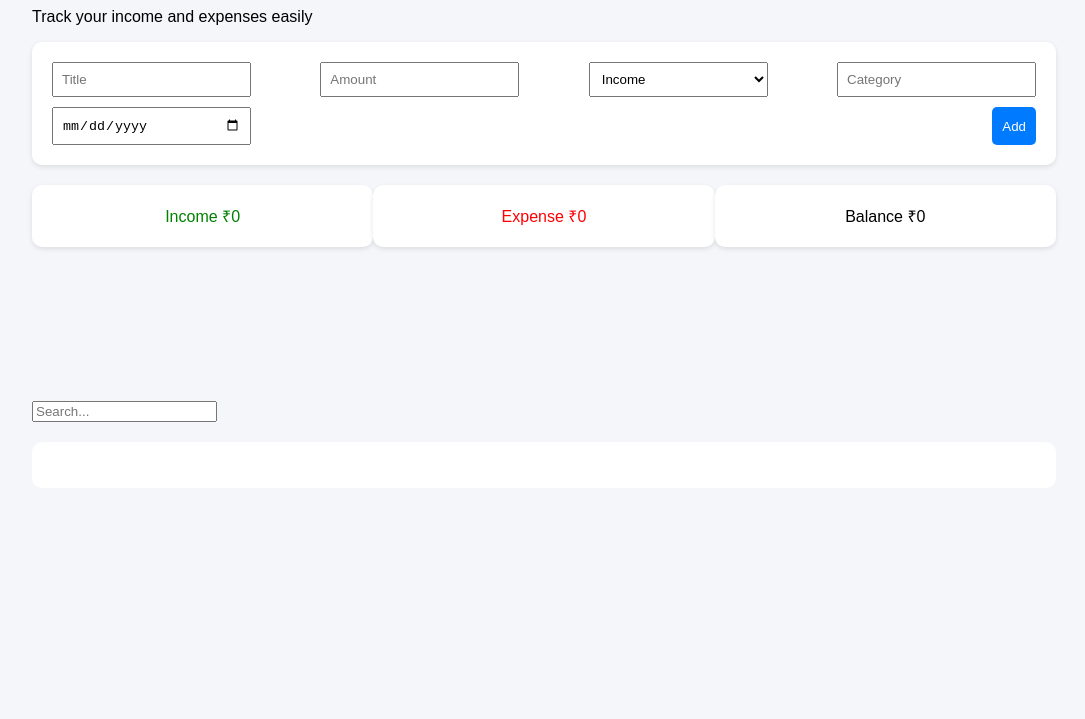
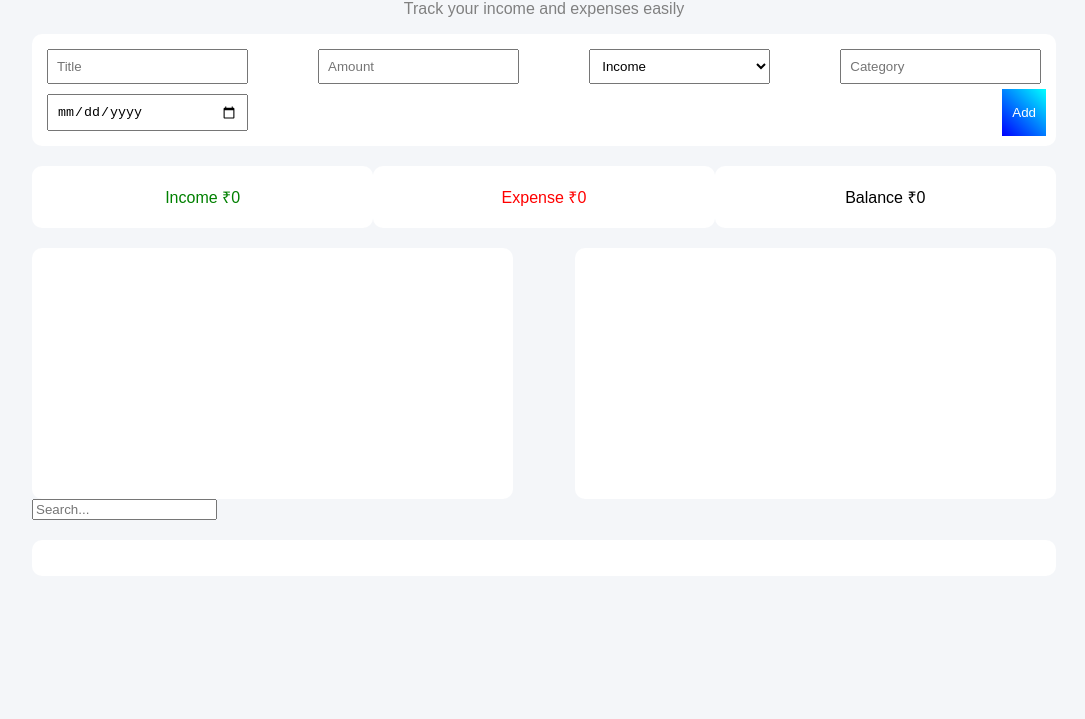
Before and after one commit to chaitanya07-ai/expense-tracker, a website: page views/index.html in a window 1280 px wide. Shown: the part 81-800 px from the top of the page, without its empty margins (96-1181 px from the left). Drawn offline with nearby package versions, Linux system fonts and the light colour scheme; no server answers.

Commit message:
Update style.css

```diff
--- a/public/css/style.css
+++ b/public/css/style.css
@@ -1,52 +1,49 @@
 body {
-  font-family: Arial, sans-serif;
+  font-family: Arial;
+  background: #f4f6f9;
   margin: 0;
-  background: #f4f6f9;
 }
 
 .container {
   width: 80%;
   margin: auto;
-  margin-top: 30px;
+  margin-top: 20px;
 }
 
 h1 {
   text-align: center;
-  color: #333;
+}
+
+.sub {
+  text-align: center;
+  color: gray;
 }
 
 /* form */
 form {
-  background: white;
-  padding: 15px;
-  border-radius: 10px;
-  box-shadow: 0px 2px 5px rgba(0,0,0,0.1);
   display: flex;
   flex-wrap: wrap;
   justify-content: space-between;
+  background: white;
+  padding: 10px;
+  border-radius: 10px;
 }
 
 form input, form select {
+  width: 18%;
   padding: 8px;
   margin: 5px;
-  width: 18%;
 }
 
 form button {
   padding: 10px;
-  margin: 5px;
-  background: #007bff;
+  background: linear-gradient(45deg, blue, cyan);
   color: white;
   border: none;
-  border-radius: 5px;
   cursor: pointer;
 }
 
-form button:hover {
-  background: #0056b3;
-}
-
-/* summary cards */
+/* cards */
 .summary {
   display: flex;
   justify-content: space-between;
@@ -54,48 +51,44 @@ form button:hover {
 }
 
 .card {
+  width: 30%;
+  padding: 20px;
   background: white;
-  padding: 20px;
-  width: 30%;
   text-align: center;
   border-radius: 10px;
-  box-shadow: 0px 2px 5px rgba(0,0,0,0.1);
 }
 
-.card h2 {
-  margin: 0;
+.income { color: green; }
+.expense { color: red; }
+
+/* charts */
+.charts {
+  display: flex;
+  justify-content: space-between;
+  margin-top: 20px;
+}
+
+canvas {
+  width: 45%;
+  background: white;
+  padding: 10px;
+  border-radius: 10px;
 }
 
 /* list */
 .list {
   margin-top: 20px;
   background: white;
-  padding: 15px;
+  padding: 10px;
   border-radius: 10px;
 }
 
-.list ul {
-  list-style: none;
-  padding: 0;
+li {
+  padding: 8px;
+  border-bottom: 1px solid #ddd;
 }
 
-.list li {
-  padding: 10px;
-  border-bottom: 1px solid #ddd;
-  display: flex;
-  justify-content: space-between;
-}
-
-.income {
-  color: green;
-}
-
-.expense {
+.delete {
   color: red;
-}
-
-.delete-btn {
-  color: red;
-  text-decoration: none;
   margin-left: 10px;
 }
```
